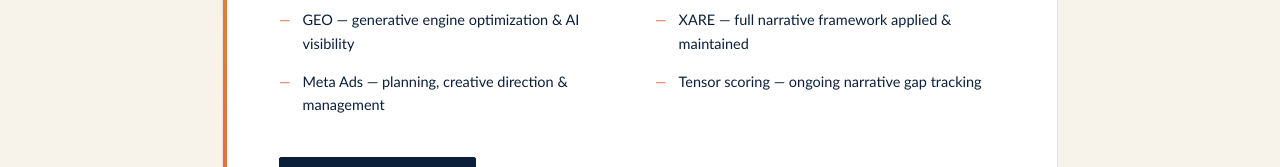
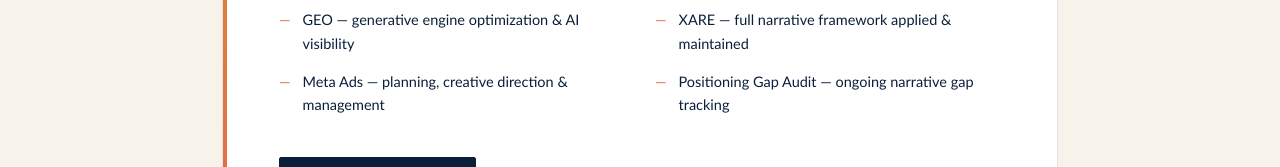
Before and after one commit to marketings3tek-netizen/s3tek-elevate-site, a plain HTML site: page pricing.html in a window 1280 px wide. Shown: the part 757-924 px from the top of the page. Drawn offline with Linux system fonts and the light colour scheme.

Commit message:
retainer

```diff
--- a/pricing.html
+++ b/pricing.html
@@ -50,7 +50,7 @@
         <div class="incl-item">GEO — generative engine optimization &amp; AI visibility</div>
         <div class="incl-item">XARE — full narrative framework applied &amp; maintained</div>
         <div class="incl-item">Meta Ads — planning, creative direction &amp; management</div>
-        <div class="incl-item">Tensor scoring — ongoing narrative gap tracking</div>
+        <div class="incl-item">Positioning Gap Audit — ongoing narrative gap tracking</div>
       </div>
       <div style="margin-top:40px"><a href="contact.html" class="btn btn-primary">Start the Retainer</a></div>
     </div>
```
